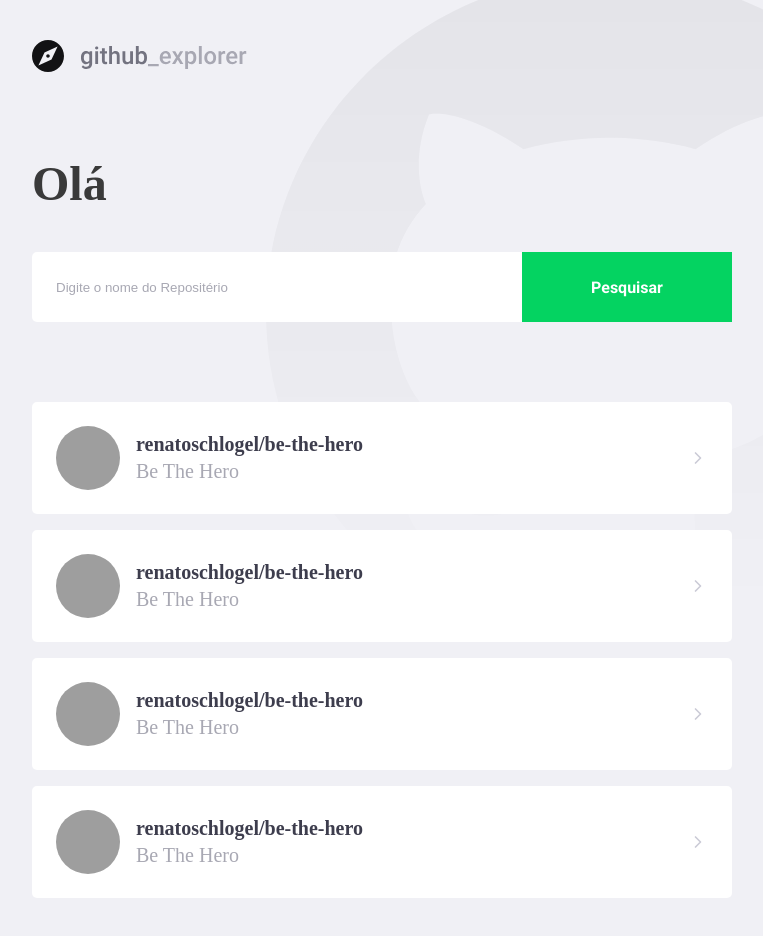
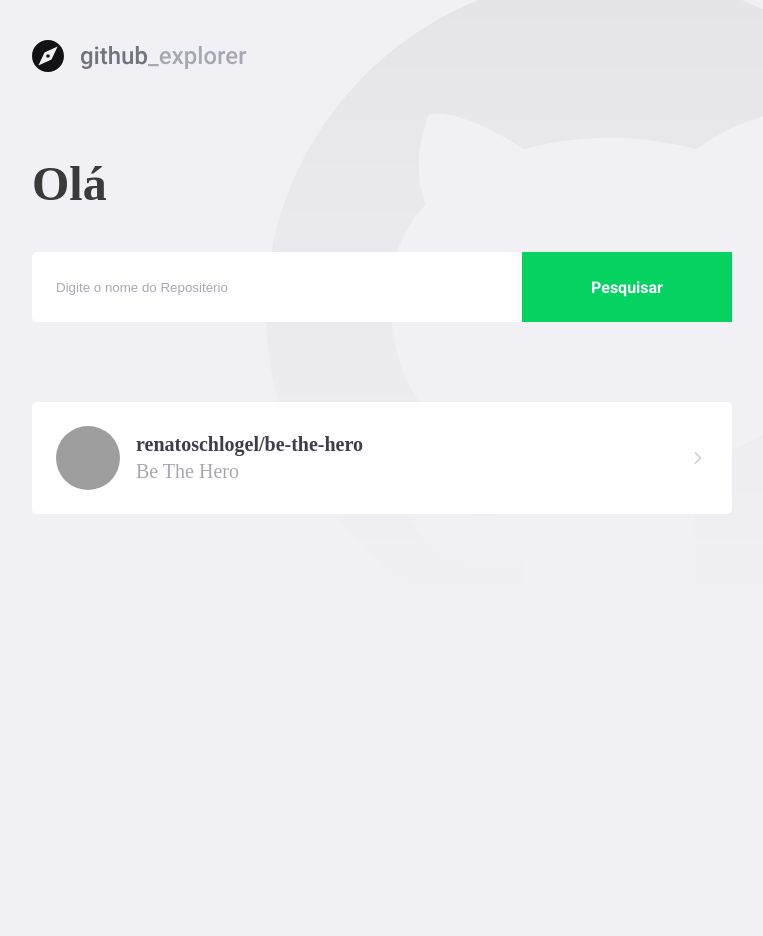
Before and after one commit to renatoschlogel/gostack-n3-primeiro-projeto-reactjs, a React (Create React App) app: page / in a window 1280 px wide. Shown: the whole page, without its empty margins (148-911 px from the left). After the commit the page ends 800 px from the top, so only its background shows below. Built offline with nearby package versions, Linux system fonts and the light colour scheme; grey boxes are pictures that could not be loaded; the HTML template or start-up script is replaced by a standard one.

Commit message:
Configurando o EditorConfig

```diff
--- a/package.json
+++ b/package.json
@@ -10,6 +10,7 @@
     "@types/node": "^12.0.0",
     "@types/react": "^16.9.0",
     "@types/react-dom": "^16.9.0",
+    "axios": "^0.19.2",
     "polished": "^3.6.5",
     "react": "^16.13.1",
     "react-dom": "^16.13.1",
--- a/src/routes/dashboard/Dashboard.tsx
+++ b/src/routes/dashboard/Dashboard.tsx
@@ -1,11 +1,20 @@
-import React from "react";
+import React, { useState }from "react";
 
 import { FiChevronRight } from "react-icons/fi";
 
 import logoImg from "../../assets/logo.svg";
 import { Title, Form, Repositories } from "./dashboard.styles";
 
+import api from "../../services/api";
+
 const Dashboard: React.FC = () => {
+
+  const [repositories, setRepositories] = useState([]);
+
+  function handleAddRepository(){
+
+  }
+
   return (
     <>
       <img src={logoImg} alt="Github Explorer"/>
@@ -30,44 +39,6 @@ const Dashboard: React.FC = () => {
           <FiChevronRight size={20} />
         </a>
 
-        <a href="teste">
-          <img
-            src="https://avatars0.githubusercontent.com/u/6994181?s=460&u=3cbcbbcce69d20b7547b9d8520df7858e5f6e40f&v=4"
-            alt= "Renato W Schlogel"
-          />
-          <div>
-            <strong>renatoschlogel/be-the-hero</strong>
-            <p>Be The Hero</p>
-          </div>
-
-          <FiChevronRight size={20} />
-        </a>
-
-        <a href="teste">
-          <img
-            src="https://avatars0.githubusercontent.com/u/6994181?s=460&u=3cbcbbcce69d20b7547b9d8520df7858e5f6e40f&v=4"
-            alt= "Renato W Schlogel"
-          />
-          <div>
-            <strong>renatoschlogel/be-the-hero</strong>
-            <p>Be The Hero</p>
-          </div>
-
-          <FiChevronRight size={20} />
-        </a>
-
-        <a href="teste">
-          <img
-            src="https://avatars0.githubusercontent.com/u/6994181?s=460&u=3cbcbbcce69d20b7547b9d8520df7858e5f6e40f&v=4"
-            alt= "Renato W Schlogel"
-          />
-          <div>
-            <strong>renatoschlogel/be-the-hero</strong>
-            <p>Be The Hero</p>
-          </div>
-
-          <FiChevronRight size={20} />
-        </a>
       </Repositories>
 
     </>
--- /dev/null
+++ b/src/services/api.ts
@@ -0,0 +1,7 @@
+import axios from "axios";
+
+const api = axios.create({
+  baseURL: 'https://api.github.com',
+});
+
+export default api;
```
Also changed, not shown: 2 other files (tests, documents, lock files or other folders).
